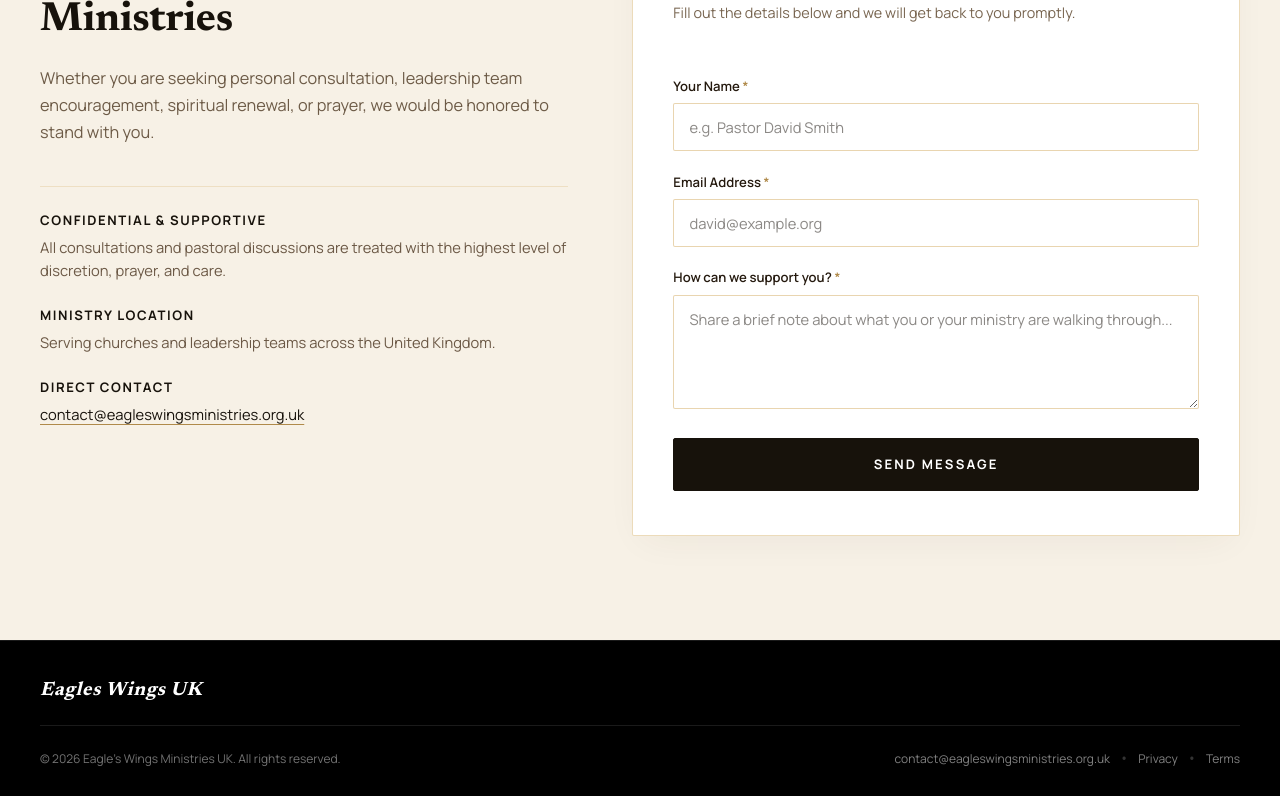
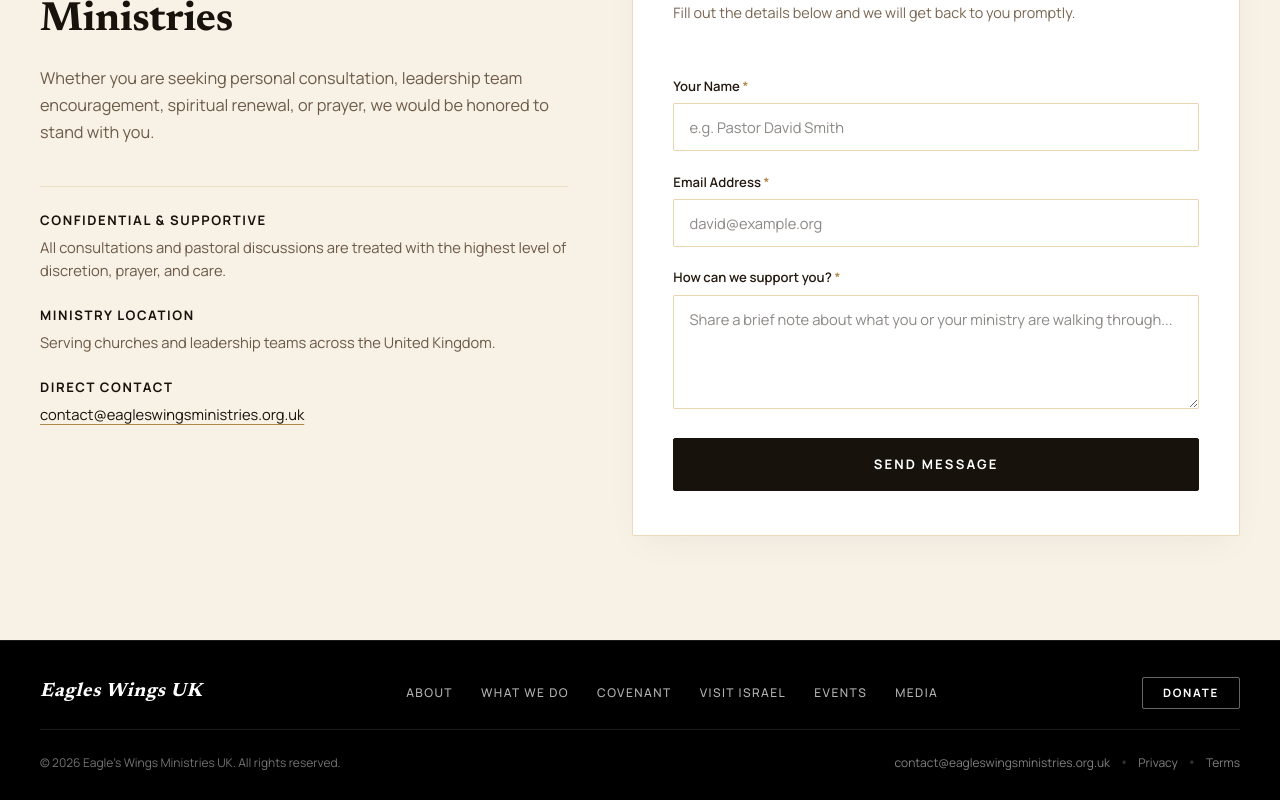
Before and after one commit to shetty-ansh/eaglewingsuk, a Next.js app: page / in a window 1280 px wide. Shown: the part 1467-2267 px from the top of the page. Built offline with nearby package versions, Linux system fonts and the light colour scheme.

Commit message:
Build error fixed

```diff
--- a/components/Footer.tsx
+++ b/components/Footer.tsx
@@ -1,5 +1,3 @@
-"use client";
-
 import Link from "next/link";
 
 const FOOTER_LINKS = [
@@ -22,12 +20,27 @@ export default function Footer() {
             <span className="footer__logo-text">Eagles Wings UK</span>
           </Link>
 
+          {/* Navigation Links */}
+          <nav className="footer__nav" aria-label="Footer navigation">
+            {FOOTER_LINKS.map(({ label, href }) => (
+              <Link key={href} href={href} className="footer__link">
+                {label}
+              </Link>
+            ))}
+          </nav>
+
+          {/* Action */}
+          <div className="footer__actions">
+            <Link href="/donate" className="footer__donate-btn">
+              Donate
+            </Link>
+          </div>
         </div>
 
         {/* Bottom Metadata Bar */}
         <div className="footer__bottom">
           <p className="footer__copyright">
-            © {new Date().getFullYear()} Eagle’s Wings Ministries UK. All rights reserved.
+            © 2026 Eagle&apos;s Wings Ministries UK. All rights reserved.
           </p>
 
           <div className="footer__meta">
```
